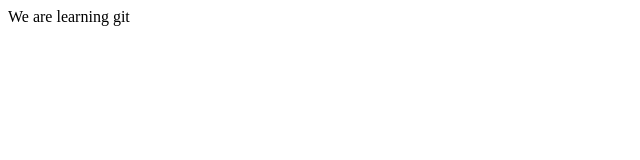
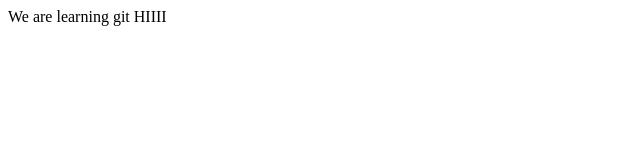
Before and after one commit to 1729-anu/git-demo, a plain HTML site: page index.html in a window 1280 px wide. Shown: the full height of the page, 0-640 px from the left. Drawn offline with Linux system fonts and the light colour scheme.

Commit message:
Update index.html

```diff
--- a/index.html
+++ b/index.html
@@ -1 +1 @@
-<p>We are learning git</p>
+<p>We are learning git HIIII</p>
```
